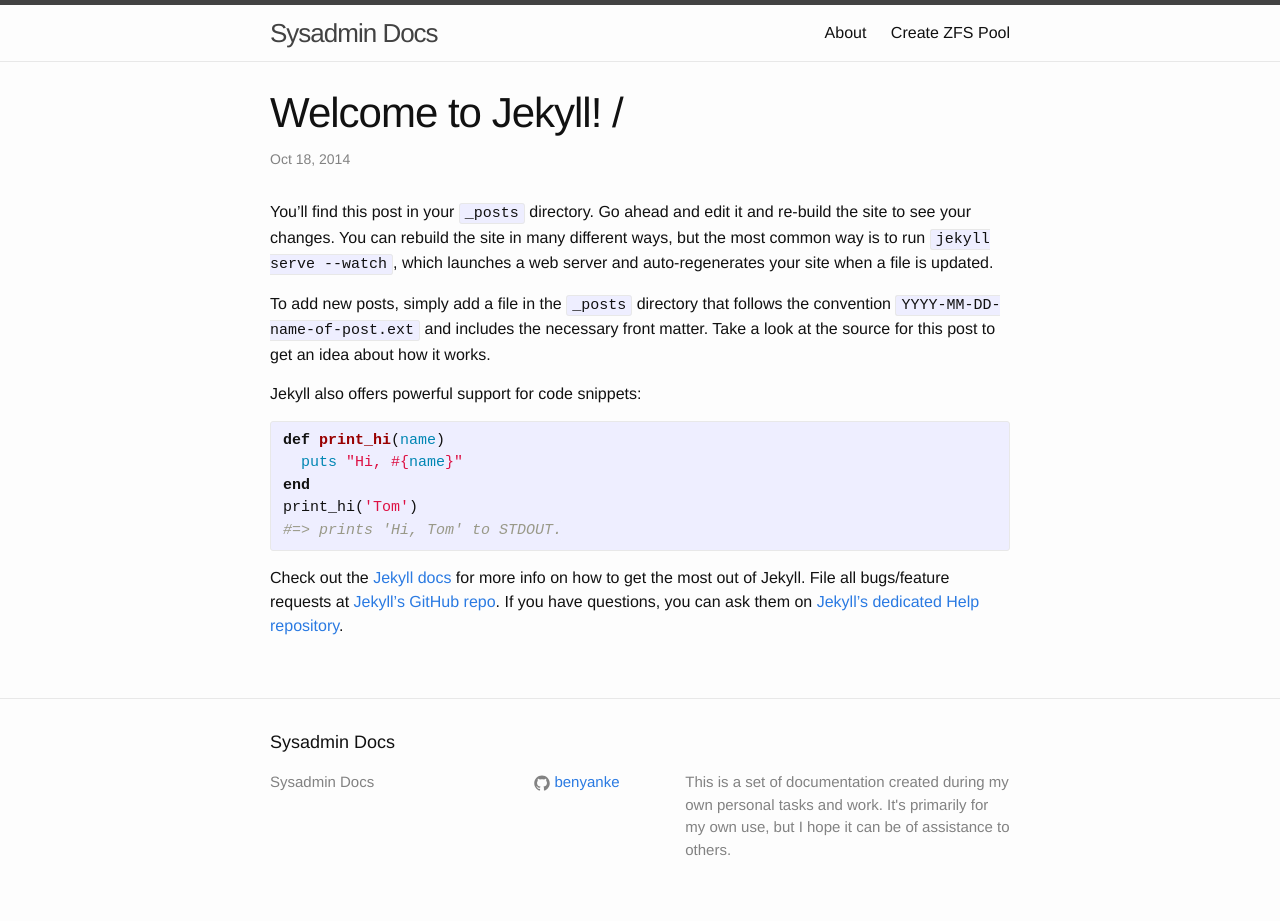
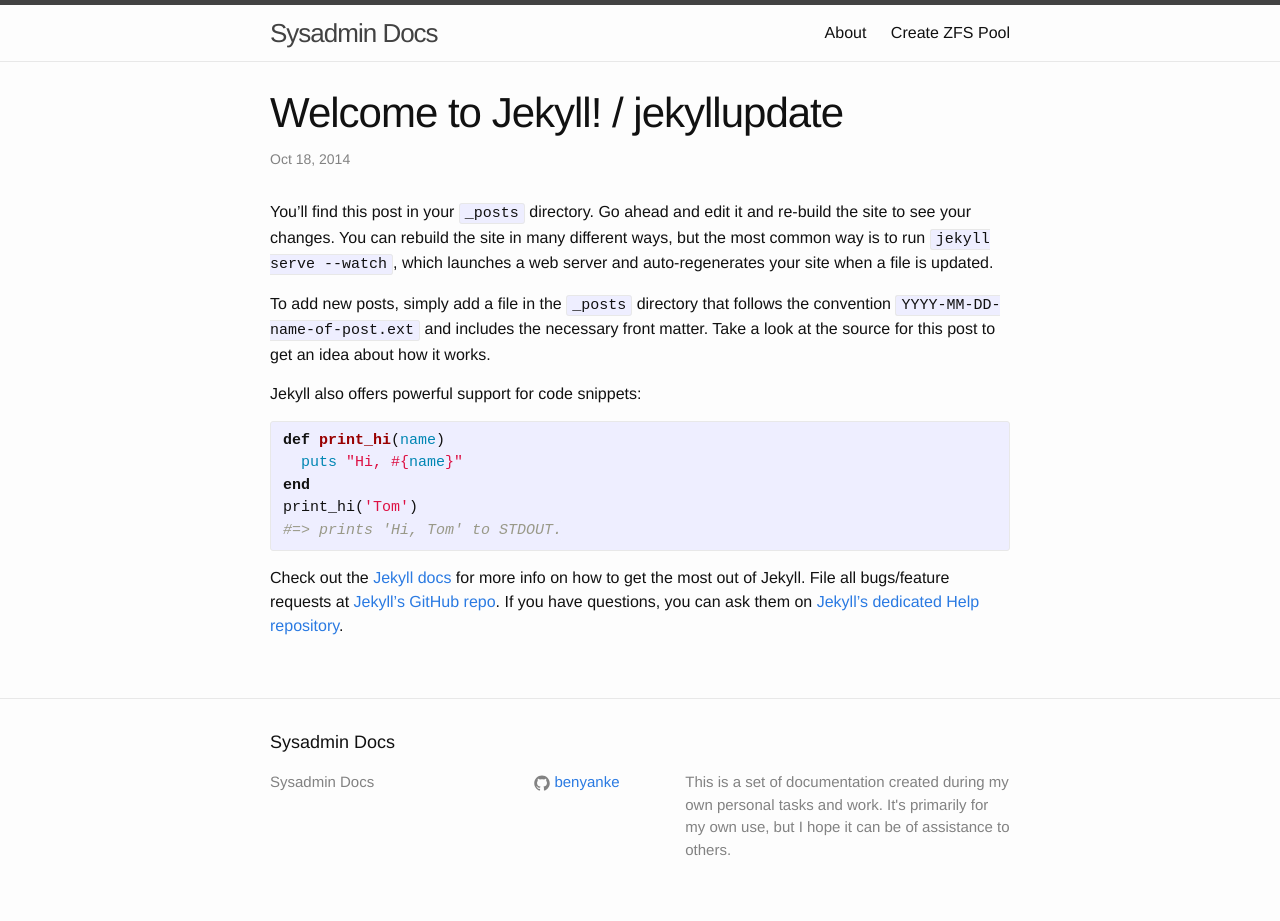
Before and after one commit to benyanke/docs, a Jekyll site: the page built from _posts/2014-10-18-welcome-to-jekyll.markdown, in a window 1280 px wide. Built offline with Jekyll 4.4.1, drawn with Linux system fonts in a browser that asks for light colours.

Commit message:
syntax fix

```diff
--- a/_layouts/post.html
+++ b/_layouts/post.html
@@ -4,7 +4,7 @@
 <div class="post">
 
   <header class="post-header">
-    <h1 class="post-title">{{ page.title }} / {{ page.category }}</h1>
+    <h1 class="post-title">{{ page.title }} / {{ page.categories }}</h1>
     <p class="post-meta">{{ page.date | date: "%b %-d, %Y" }}{% if page.author %} • {{ page.author }}{% endif %}{% if page.meta %} • {{ page.meta }}{% endif %}</p>
     <ul>
       {% for tags in page.tags %}
```
